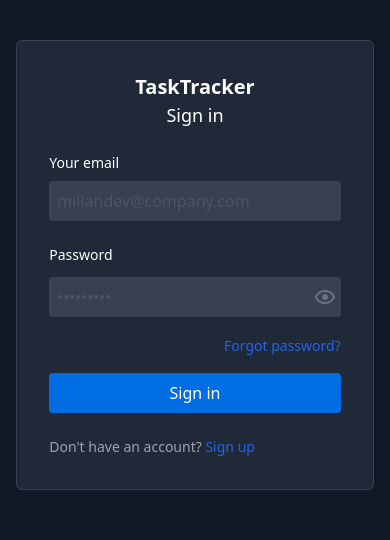
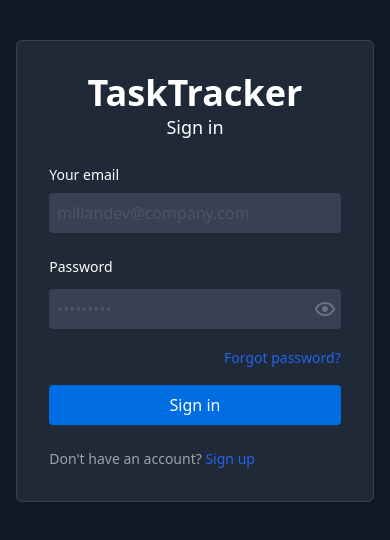
Before and after one commit to diegomillandev/tasks-tracker, a React (Vite) app: page /login in a window 390 px wide. Shown: the top 540 px of the page. Built offline with nearby package versions, Linux system fonts and the light colour scheme; no server answers.

Commit message:
update mediaquery header form, login, signin, signup etc..

```diff
--- a/src/pages/ForgotPassword/ForgotPassword.tsx
+++ b/src/pages/ForgotPassword/ForgotPassword.tsx
@@ -40,7 +40,7 @@ export const ForgotPassword = () => {
                     className="bg-gray-800 p-8 w-11/12 max-w-[450px] rounded-md border border-gray-700"
                     onSubmit={handleSubmit(onSubmit)}
                 >
-                    <h2 className="text-xl text-center md:text-5xl font-bold text-gray-900 dark:text-white mb-6">
+                    <h2 className="text-4xl text-center md:text-5xl font-bold text-gray-900 dark:text-white mb-6">
                         TaskTracker
                         <span className="block text-lg font-extralight">
                             Reset your password
--- a/src/pages/Login/Login.tsx
+++ b/src/pages/Login/Login.tsx
@@ -38,7 +38,7 @@ export const Login = () => {
                 autoComplete="off"
                 onSubmit={handleSubmit(onSubmit)}
             >
-                <h2 className="text-xl text-center md:text-5xl font-bold text-gray-900 dark:text-white mb-6">
+                <h2 className="text-4xl text-center md:text-5xl font-bold text-gray-900 dark:text-white mb-6">
                     TaskTracker
                     <span className="block text-lg font-extralight">
                         Sign in
--- a/src/pages/ResetPassword/ResetPassword.tsx
+++ b/src/pages/ResetPassword/ResetPassword.tsx
@@ -47,7 +47,7 @@ export const ResetPassword = () => {
                     className="bg-gray-800 p-8 w-11/12 max-w-[450px] rounded-md border border-gray-700"
                     onSubmit={handleSubmit(onSubmit)}
                 >
-                    <h2 className="text-xl text-center md:text-5xl font-bold text-gray-900 dark:text-white mb-6">
+                    <h2 className="text-4xl text-center md:text-5xl font-bold text-gray-900 dark:text-white mb-6">
                         TaskTracker
                         <span className="block text-lg font-extralight">
                             Update your password
--- a/src/pages/SignUp/SignUp.tsx
+++ b/src/pages/SignUp/SignUp.tsx
@@ -41,7 +41,7 @@ export const SignUp = () => {
     return (
         <div className="flex pt-10 md:pt-24 pb-10 md:pb-0 items-center min-h-screen flex-col">
             <div className="bg-gray-800 p-8 w-11/12 max-w-[450px] rounded-md border border-gray-700">
-                <h2 className="text-xl text-center md:text-5xl font-bold text-gray-900 dark:text-white mb-6">
+                <h2 className="text-4xl text-center md:text-5xl font-bold text-gray-900 dark:text-white mb-6">
                     TaskTracker
                     <span className="block text-lg font-extralight">
                         Create an account
```
